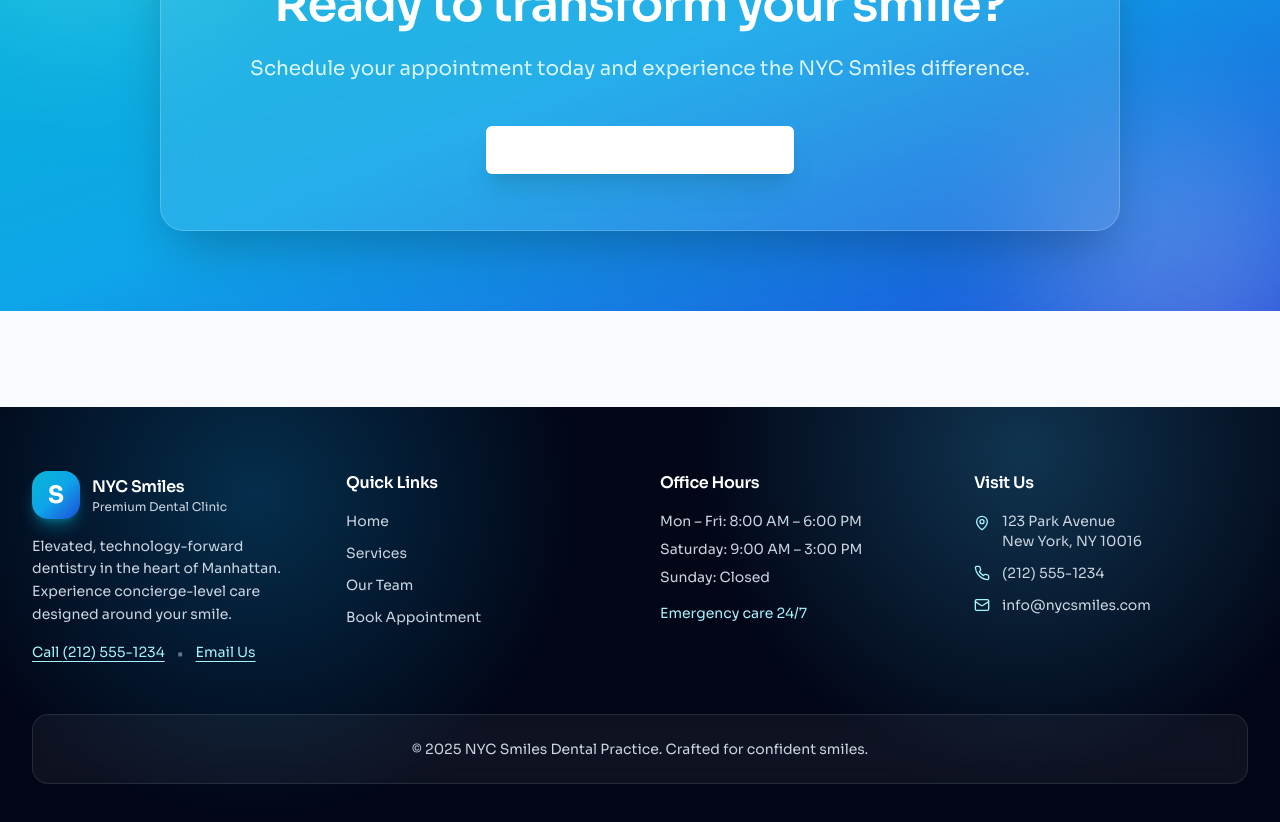
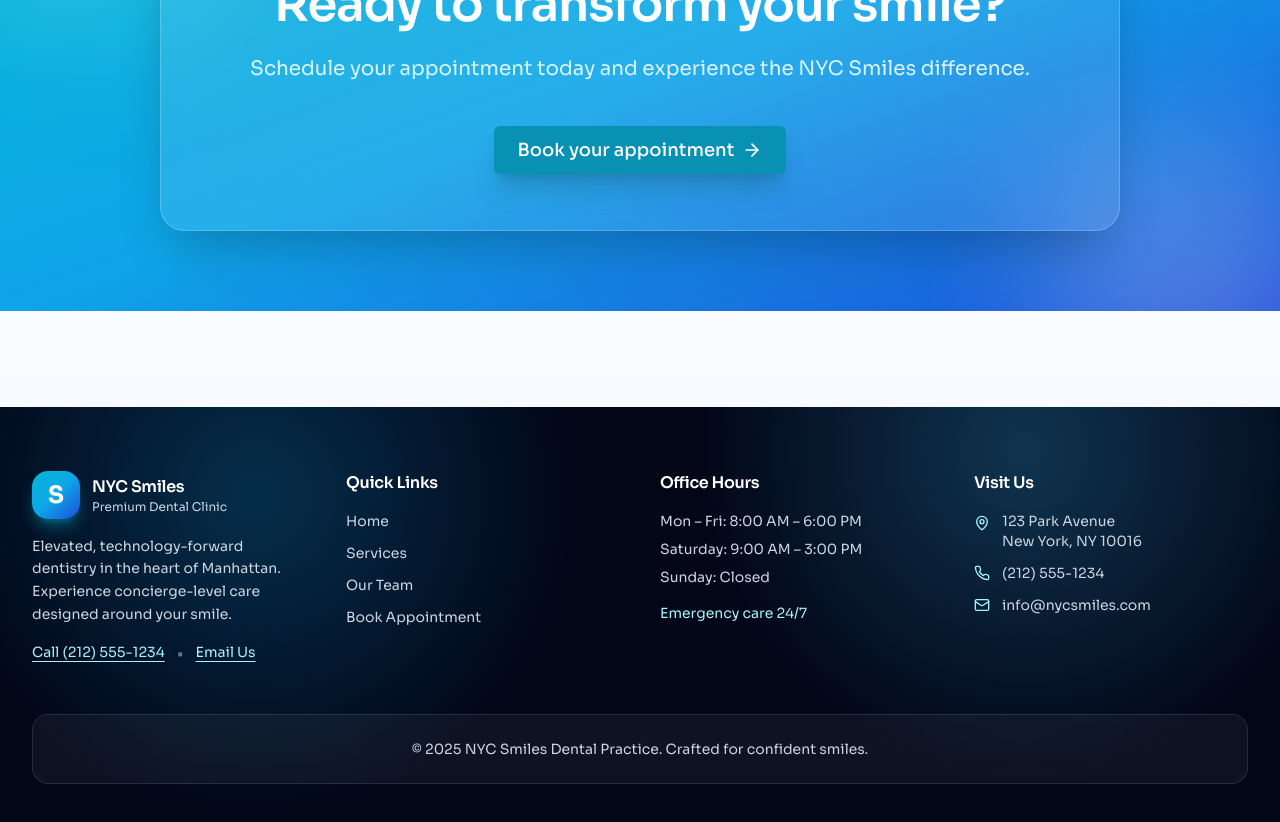
Before and after one commit to pierc1/dental-practice, a React (Vite) app: page / in a window 1280 px wide. Shown: the part 3400-4222 px from the top of the page. Built offline with nearby package versions, Linux system fonts and the light colour scheme.

Commit message:
progress save

```diff
--- a/components/CtaSection.jsx
+++ b/components/CtaSection.jsx
@@ -27,7 +27,7 @@ export default function CtaSection({
           <Link to={to}>
             <Button
               size="lg"
-              className={`rounded-full bg-white text-cyan-700 hover:bg-cyan-50 shadow-xl shadow-cyan-800/20 px-8 ${buttonClassName}`}
+              className={`rounded-full px-10 shadow-xl shadow-cyan-900/25 ${buttonClassName}`}
             >
               {buttonText}
               {ButtonIcon && (
```
